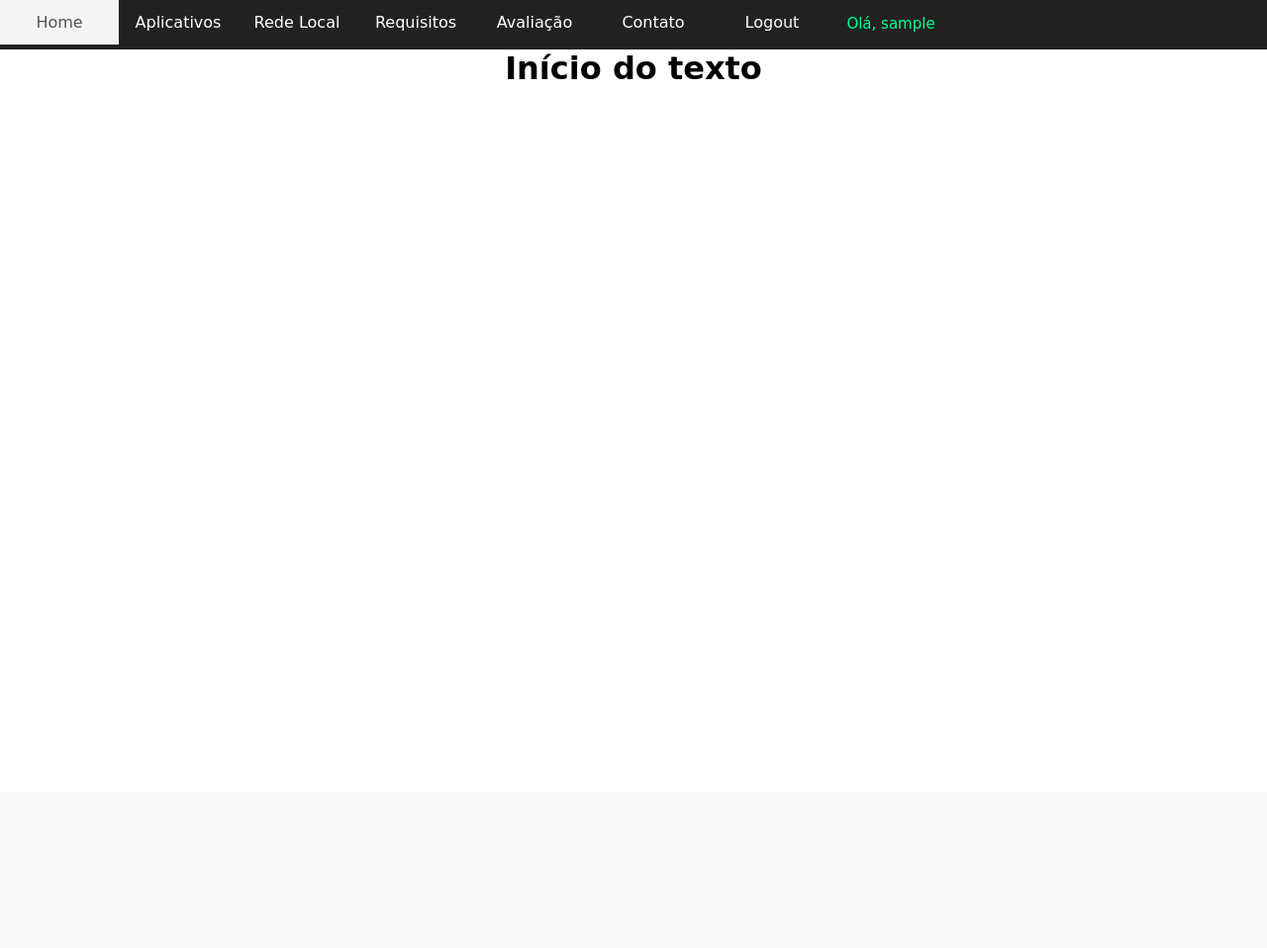
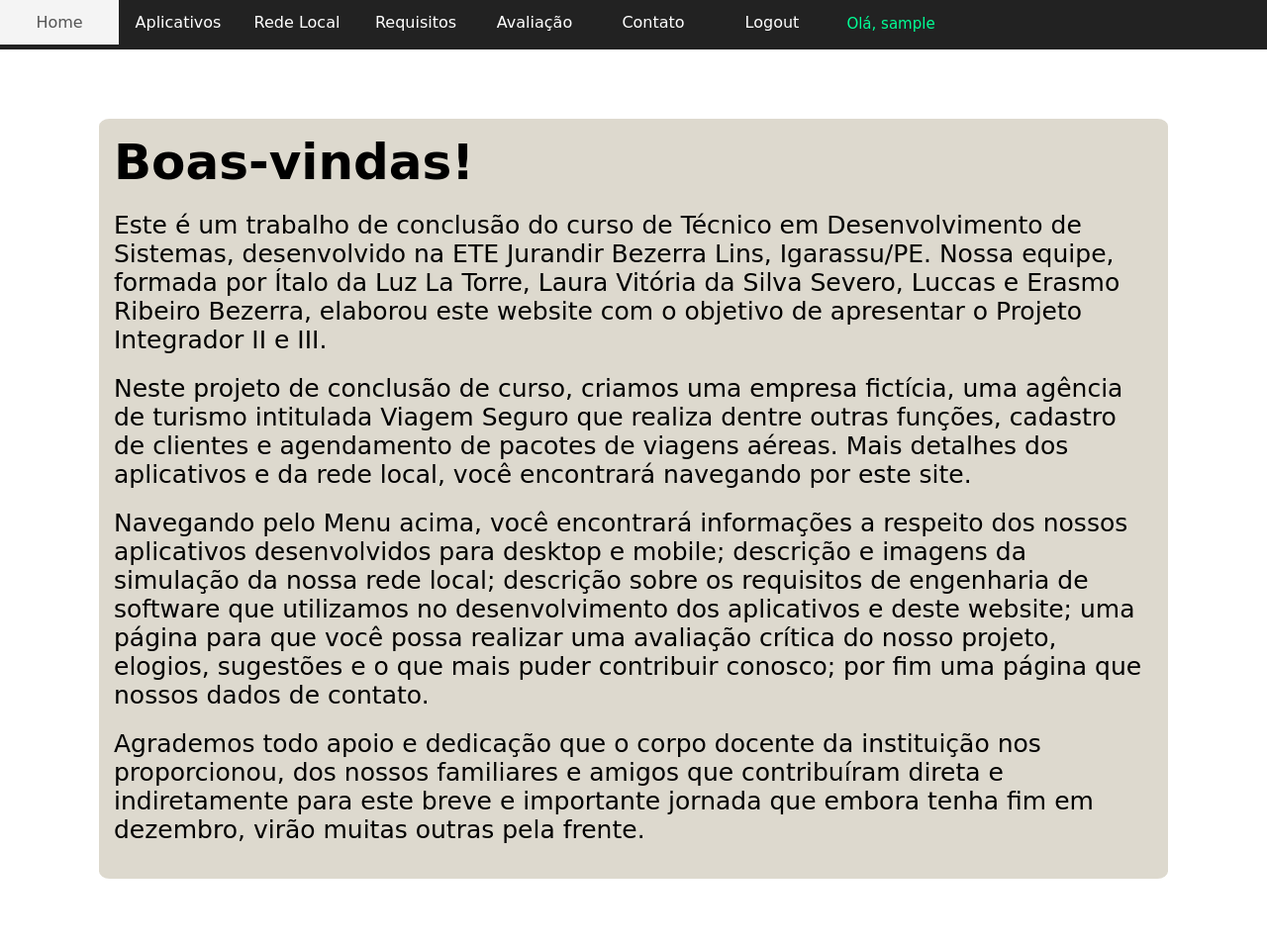
Before and after one commit to erasmobezerra/projeto_integrador, a PHP site: page /home.php in a window 1280 px wide. Shown: the whole page at 99% size. Before the commit the page ends 80 px from the top, so only its background shows below. Run offline with PHP 8.4, Linux system fonts and the light colour scheme; the visitor is signed in with stand-in values (Sample User, id 1).

Commit message:
criando página home

```diff
--- a/css/style_corpo.css
+++ b/css/style_corpo.css
@@ -5,6 +5,19 @@
     font-family: cursive;
 }
 
+.container {
+    margin: 70px 100px;
+    font-size: 25px;
+    background-color: #ddd9ce;
+    border-radius: 1%;
+    padding: 15px;
+}
+
 .container h1 {
-    text-align: center;
+    text-align: left;
+    padding-bottom: 20px;
 }
+
+p {
+    margin-bottom: 20px;
+}
--- a/home.php
+++ b/home.php
@@ -49,7 +49,24 @@ include('verifica_login.php');
 
     <div class="container">
 
-        <h1>Início do texto</h1>
+        <h1>Boas-vindas!</h1>
+
+        <p>
+        Este é um trabalho de conclusão do curso de Técnico em Desenvolvimento de Sistemas, desenvolvido na ETE Jurandir Bezerra Lins, Igarassu/PE. Nossa equipe, formada por Ítalo da Luz La Torre, Laura Vitória da Silva Severo, Luccas e Erasmo Ribeiro Bezerra, elaborou este website com o objetivo de apresentar o Projeto Integrador II e III.
+        </p>
+
+        <p>
+        Neste projeto de conclusão de curso, criamos uma empresa fictícia, uma agência de turismo intitulada Viagem Seguro que realiza dentre outras funções, cadastro de clientes e agendamento de pacotes de viagens aéreas.  Mais detalhes dos aplicativos e da rede local, você encontrará navegando por este site.
+        </p>
+
+        <p>
+        Navegando pelo Menu acima, você encontrará informações a respeito dos nossos aplicativos desenvolvidos para desktop e mobile; descrição e imagens da simulação da nossa rede local; descrição sobre os requisitos de engenharia de software que utilizamos no desenvolvimento dos aplicativos e deste website; uma página para que você possa realizar uma avaliação crítica do nosso projeto, elogios, sugestões e o que mais puder contribuir conosco; por fim uma página que nossos dados de contato.
+        </p>
+
+        <p>
+        Agrademos todo apoio e dedicação que o corpo docente da instituição nos proporcionou, dos nossos familiares e amigos que contribuíram direta e indiretamente para este breve e importante jornada que embora tenha fim em dezembro, virão muitas outras pela frente.
+        </p>
+
 
     </div>
 
```
